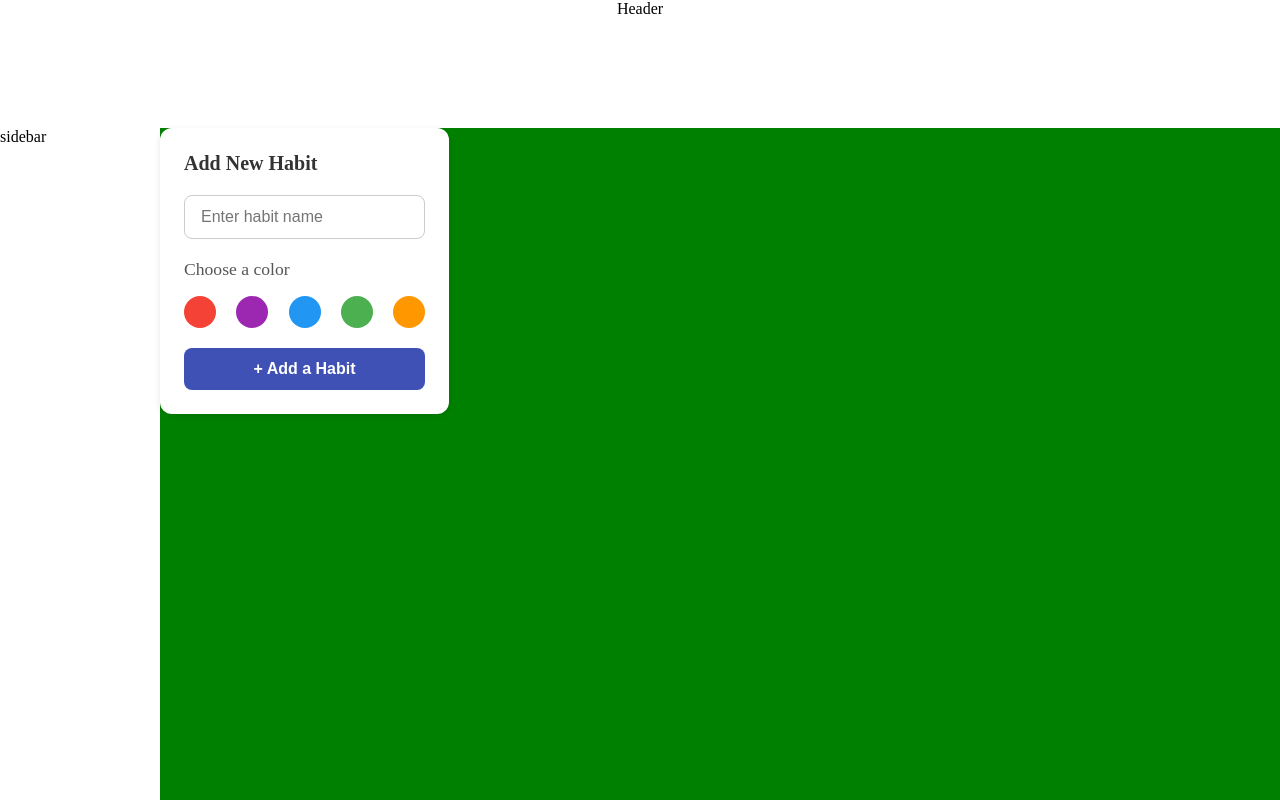
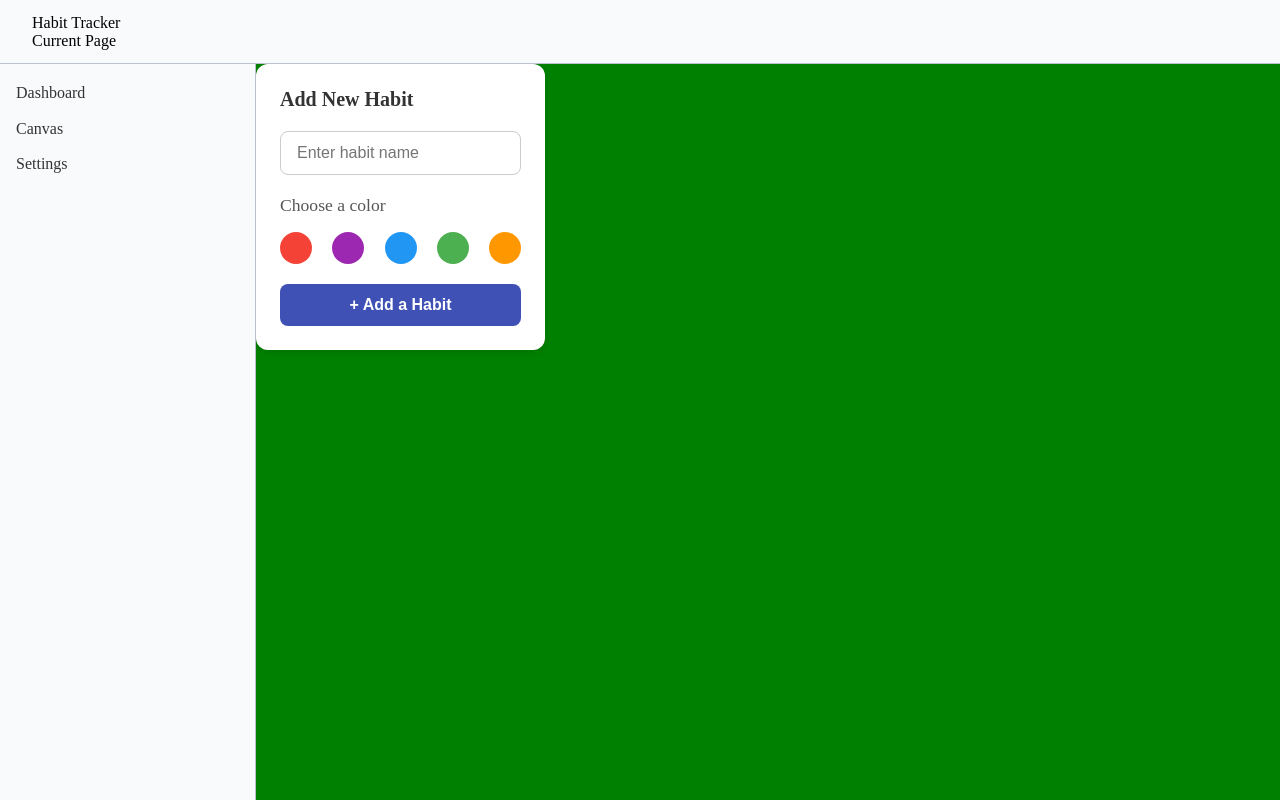
Before and after one commit to mauricioarrequena/habit-tracker-app, a React (Vite) app: page /canvas in a window 1280 px wide. Built offline with nearby package versions, Linux system fonts and the light colour scheme.

Commit message:
added responsive sidebar behavior on mobile and desktop

```diff
--- a/src/components/Layout.tsx
+++ b/src/components/Layout.tsx
@@ -1,14 +1,47 @@
+import { useEffect, useState } from "react";
 import styles from "../styles/components/Layout.module.css"
+import Sidebar from "./Sidebar";
 import { Outlet } from "react-router";
 
 export default function Layout() {
+  const [isSidebarOpen, setIsSidebarOpen] = useState(false);
+
+  useEffect(() => {
+    const handleResize = () => {
+      if (window.innerWidth >= 576) {
+        setIsSidebarOpen(false);
+      }
+    }
+
+    window.addEventListener("resize", handleResize);
+
+    return () => {
+      window.removeEventListener("resize", handleResize);
+    };
+  }, [])
+
   return (
     <div className={styles.outergrid}>
       <div className={styles.header}>
-        <span>Header</span>
+        <div className={styles.header__title}>
+          <span className={`material-symbols-outlined ${styles.menuIcon}`}
+            onClick={() => setIsSidebarOpen(true)}>menu</span>
+          <div className={styles.headerText}>
+            <span className="">Habit Tracker</span>
+            <span className="">Current Page</span>
+          </div>
+        </div>
       </div>
+      {isSidebarOpen && (
+        <>
+          <div className={styles.mobileOverlay} onClick={() => setIsSidebarOpen(false)} />
+          <div className={`${styles.mobileSidebar} ${styles.show}`}>
+            <Sidebar />
+          </div>
+        </>
+      )}
       <div className={styles.sidebar}>
-        <span>sidebar</span>
+        <Sidebar />
       </div>
       <div className={styles.content}>
         <Outlet />
--- /dev/null
+++ b/src/components/Settings.tsx
@@ -0,0 +1,5 @@
+
+
+export default function Settings() {
+  return <span>deah settings</span>
+}
--- /dev/null
+++ b/src/components/Sidebar.tsx
@@ -0,0 +1,20 @@
+import styles from "../styles/components/Sidebar.module.css";
+import { Link } from "react-router";
+
+export default function Sidebar() {
+  return (
+    <div className={styles.sidebar}>
+      <ul className={styles.sidebarList}>
+        <li className={styles.item}>
+          <Link className={styles.navButton} to="/">Dashboard</Link>
+        </li>
+        <li className={styles.item}>
+          <Link className={styles.navButton} to="/canvas">Canvas</Link>
+        </li>
+        <li className={styles.item}>
+          <Link className={styles.navButton} to="/settings">Settings</Link>
+        </li>
+      </ul>
+    </div>
+  );
+}
--- a/src/main.tsx
+++ b/src/main.tsx
@@ -6,6 +6,7 @@ import Canvas from './pages/Canvas.tsx'
 import { createRoot } from 'react-dom/client'
 import { BrowserRouter, Routes, Route } from 'react-router'
 import Dashboard from './pages/Dashboard.tsx'
+import Settings from './components/Settings.tsx';
 
 
 createRoot(document.getElementById('root')!).render(
@@ -16,9 +17,9 @@ createRoot(document.getElementById('root')!).render(
         <Route path='register' element={<div>register page</div>}></Route>
         <Route path='*' element={<div>not found</div>}></Route>
         <Route element={<Layout />}>
-          <Route index element={<Dashboard/>} />
-          <Route path='canvas' element={<Canvas/>} />
-          <Route path='about' element={<div>about page</div>} />
+          <Route index element={<Dashboard />} />
+          <Route path='canvas' element={<Canvas />} />
+          <Route path='settings' element={<Settings />} />
         </Route>
       </Route>
     </Routes>
--- a/src/styles/components/Layout.module.css
+++ b/src/styles/components/Layout.module.css
@@ -1,16 +1,73 @@
 .outergrid {
   height: 100vh;
   display: grid;
-  grid-template-rows: 1fr;
+  grid-template-rows: var(--header-h-mobile) calc(
+      100vh - var(--header-h-mobile)
+    );
   grid-template-columns: 1fr;
   grid-template-areas:
-    "alias-content"
+    "alias-header"
+    "alias-content";
+  background-color: var(--gray-color);
 }
 
 .header {
   grid-area: alias-header;
-  display: none;
+  display: flex;
+  justify-content: flex-start;
+  align-items: center;
+  padding-left: 2rem;
+  border: none;
+  border-bottom: 1px solid var(--border-color);
+}
+
+.header__title {
+  display: flex;
+  align-items: center;
+  gap: 1rem;
+}
+
+.menuIcon {
+  display: flex;
+  padding: 0.6rem;
+}
+
+.menuIcon:hover {
+  cursor: pointer;
+  background-color: #f0f0f0;
+}
+
+.headerText {
+  display: flex;
+  flex-direction: column;
   justify-content: center;
+}
+
+.mobileOverlay {
+  position: fixed;
+  height: 100vh;
+  width: 100vw;
+  top: 0;
+  left: 0;
+  background-color: rgba(0, 0, 0, 0.4);
+  z-index: 9;
+}
+
+.mobileSidebar {
+  position: fixed;
+  height: 100vh;
+  width: var(--sidebar-w-mobile);
+  top: 0;
+  left: 0;
+  box-shadow: 2px 0 8px rgba(0, 0, 0, 0.2);
+  transform: translateX(-100%);
+  background-color: white;
+  z-index: 10;
+  transition: transform 0.3s ease-in-out;
+}
+
+.mobileSidebar.show {
+  transform: translateX(0);
 }
 
 .sidebar {
@@ -22,13 +79,13 @@
   grid-area: alias-content;
   display: flex;
   justify-content: center;
-  background-color: lightblue;
+  overflow-y: scroll;
 }
 
 @media (min-width: 576px) {
   .outergrid {
-    grid-template-rows: 8rem 1fr;
-    grid-template-columns: 10rem 1fr;
+    grid-template-rows: var(--header-h-desktop) 1fr;
+    grid-template-columns: var(--sidebar-w-desktop) 1fr;
     grid-template-areas:
       "alias-header   alias-header"
       "alias-sidebar  alias-content";
@@ -38,7 +95,12 @@
     display: flex;
   }
 
+  .menuIcon {
+    display: none;
+  }
+
   .sidebar {
-    display: block;
+    display: flex;
+    border-right: 1px solid var(--border-color);
   }
 }
--- /dev/null
+++ b/src/styles/components/Sidebar.module.css
@@ -0,0 +1,44 @@
+.sidebar {
+  display: flex;
+  padding-top: 1rem;
+  width: 100%;
+  justify-content: center;
+}
+
+.sidebarList {
+  width: 100%;
+  display: flex;
+  flex-direction: column;
+  align-items: center;
+  list-style-type: none;
+  gap: 0.6rem;
+}
+
+.item {
+  width: 100%;
+}
+
+.navButton {
+  display: flex;
+  justify-content: start;
+  width: 100%;
+  padding: 0.25rem 1rem;
+  border: none;
+  border-radius: 4px;
+  font-size: 1rem;
+  font-weight: 500;
+  background-color: transparent;
+  color: #333;
+  transition: background-color 0.2s ease, box-shadow 0.2s ease;
+  text-decoration: none;
+}
+
+.navButton:hover {
+  cursor: pointer;
+  background-color: #f0f0f0;
+}
+
+.navButton:active {
+  background-color: #e0e0e0;
+  box-shadow: inset 0 2px 4px rgba(0, 0, 0, 0.1);
+}
--- a/src/styles/variables.css
+++ b/src/styles/variables.css
@@ -1,8 +1,15 @@
 :root {
   --gray-color: #f9fafb;
+  --border-color: #bcc2cc;
+  --header-h-mobile: 3rem;
+  --header-h-desktop: 4rem;
+
+  --sidebar-w-mobile: 10rem;
+  --sidebar-w-desktop: 16rem;
+
   --primary-color: #007bff;
   --secondary-color: #6c757d;
-  --font-main: 'Roboto', sans-serif;
+  --font-main: "Roboto", sans-serif;
   --border-radius: 8px;
   --padding: 1rem;
 }
```
